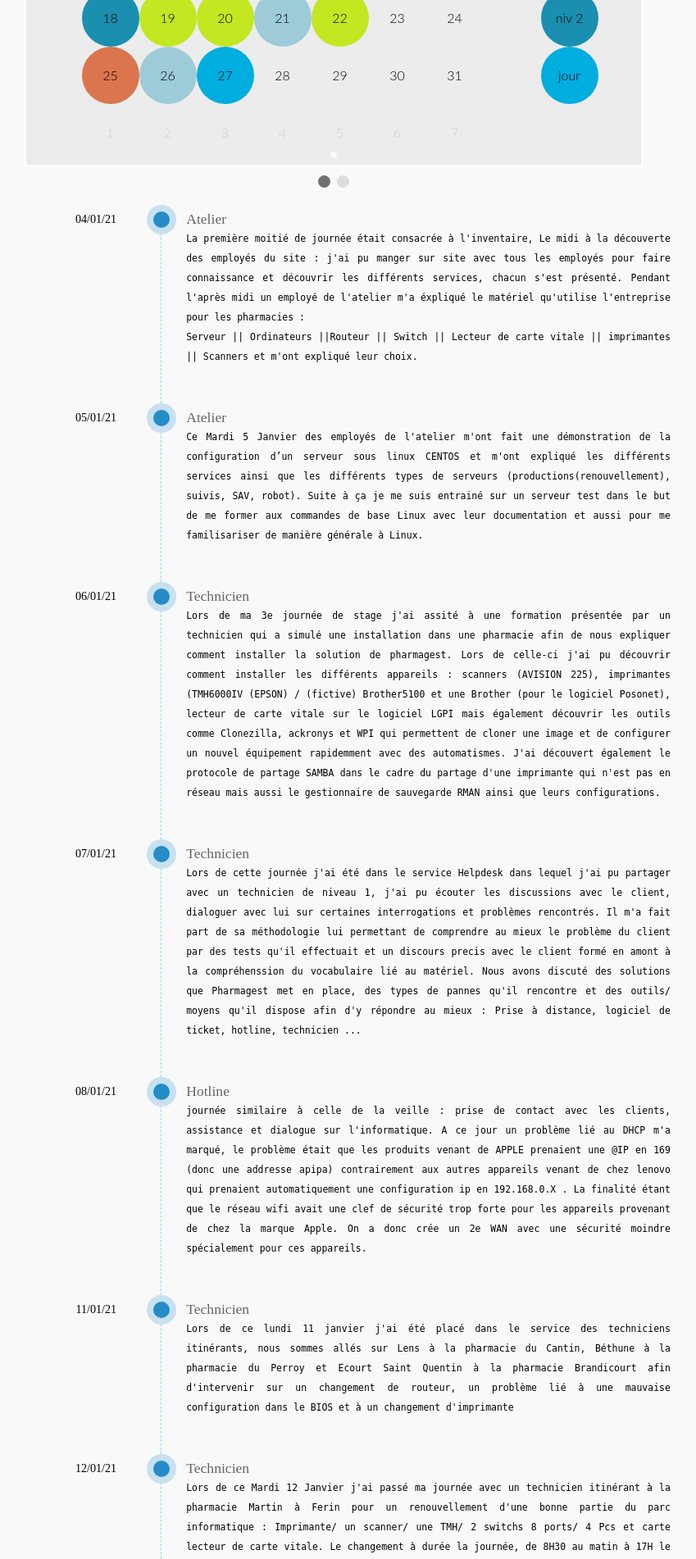
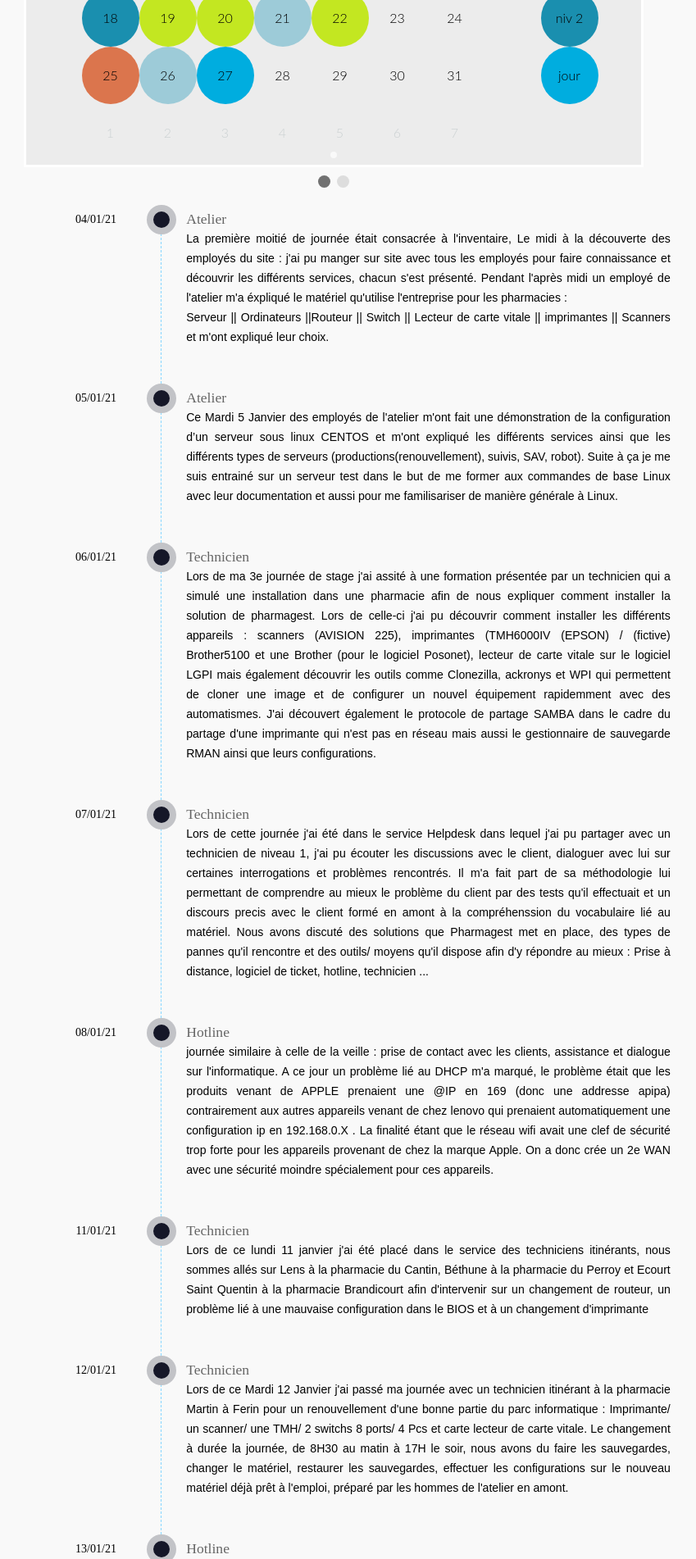
Before and after one commit to jprex59/monSiteInternet, a PHP site: page /Calendar.html in a window 1280 px wide. Shown: the part 1231-3133 px from the top of the page at 82% size, without its empty margins (233-1082 px from the left). Run offline with PHP 8.4, Linux system fonts and the light colour scheme; some libraries are stand-ins or nearby versions.

Commit message:
debug menu

```diff
--- a/Calendar.html
+++ b/Calendar.html
@@ -8,6 +8,7 @@
     <link rel=”stylesheet” href=”https://cdnjs.cloudflare.com/ajax/libs/font-awesome/5.15.1/css/all.min.css”>
     <link rel="stylesheet" href="./css/styleCalendrier.css" type="text/css"/>
     <link rel="stylesheet" href="./css/stylehomepage.css" type="text/css" />
+    <link href='//fonts.googleapis.com/css?family=Roboto:200,400,600' rel='stylesheet' type='text/css'>
     <meta name="viewport" content="width=device-width, initial-scale=0.5" />
   </head>
   <body>
@@ -344,8 +345,6 @@
 
 
 
-
-      <link href='//fonts.googleapis.com/css?family=Roboto:200,400,600' rel='stylesheet' type='text/css'>
       <div class="history-tl-container">
         <ul class="tl">
           <li class="tl-item" ng-repeat="item in retailer_history">
--- a/css/styleCalendrier.css
+++ b/css/styleCalendrier.css
@@ -381,14 +381,14 @@ table {
     content: " ";
     border: 8px solid rgba(255, 255, 255, 0.74);
     border-radius: 500%;
-    background: #258CC7;
+    background: #151728;
     height: 20px;
     width: 20px;
     transition: all 500ms ease-in-out;
 
 }
 .history-tl-container ul.tl li:hover::before{
-    border-color:  #258CC7;
+    border-color:  #1517287e;
     transition: all 1000ms ease-in-out;
 }
 ul.tl li .item-title{
@@ -399,7 +399,7 @@ ul.tl li .item-detail{
     font-size:0.8em;
     text-align: justify;
     font-weight: normal;
-    font-family: monospace;
+    font-family: sans-serif;
 }
 ul.tl li .timestamp{
     color: #000000;
--- a/css/styleindex.css
+++ b/css/styleindex.css
@@ -203,7 +203,7 @@ button {
   width: 33.3%;
   float: left;
   height: 38em;
-  background: url("../images/code.PNG");
+  background: url("../images/cybersec.PNG");
   background-size: cover;
   background-position: center;
 }
@@ -213,7 +213,7 @@ button {
   width: 33.3%;
   float: left;
   height: 38em;
-  background-image: url("../images/cybersec.PNG");
+  background-image:url("../images/code.PNG");
   background-size: cover;
   background-position: center;
 }
--- a/javascript/deroulant.js
+++ b/javascript/deroulant.js
@@ -7,6 +7,7 @@ const prevpharmagest = document.querySelector('.prevpharmagest');
 const nextpharmagest = document.querySelector('.nextpharmagest');
 const prev = document.querySelector('.prev');
 const next = document.querySelector('.next');
+const timeline = document.querySelector('.history-tl-container');
 
 
 let touchStart, touchEnd;
@@ -23,6 +24,7 @@ icon.addEventListener('click', () => {
   next.style.display = 'none';
   prevpharmagest.style.display = 'none';
   nextpharmagest.style.display = 'none';
+  timeline.style.display = 'none';
 });
 
 closesidebar.addEventListener('click', () => {
@@ -34,6 +36,7 @@ closesidebar.addEventListener('click', () => {
   next.style.display = 'block';
   prevpharmagest.style.display = 'block';
   nextpharmagest.style.display = 'block';
+  timeline.style.display = 'block';
 });
 
 closesidebar2.addEventListener('click', () => {
@@ -46,6 +49,7 @@ closesidebar2.addEventListener('click', () => {
   next.style.display = 'block';
   prevpharmagest.style.display = 'block';
   nextpharmagest.style.display = 'block';
+  timeline.style.display = 'block';
 });
 
 sidebar.addEventListener('touchstart', e => {
@@ -69,5 +73,6 @@ sidebar.addEventListener('touchend', e => {
     next.style.display = 'block';
     prevpharmagest.style.display = 'block';
     nextpharmagest.style.display = 'block';
+    timeline.style.display = 'block';
   }
 });
```
